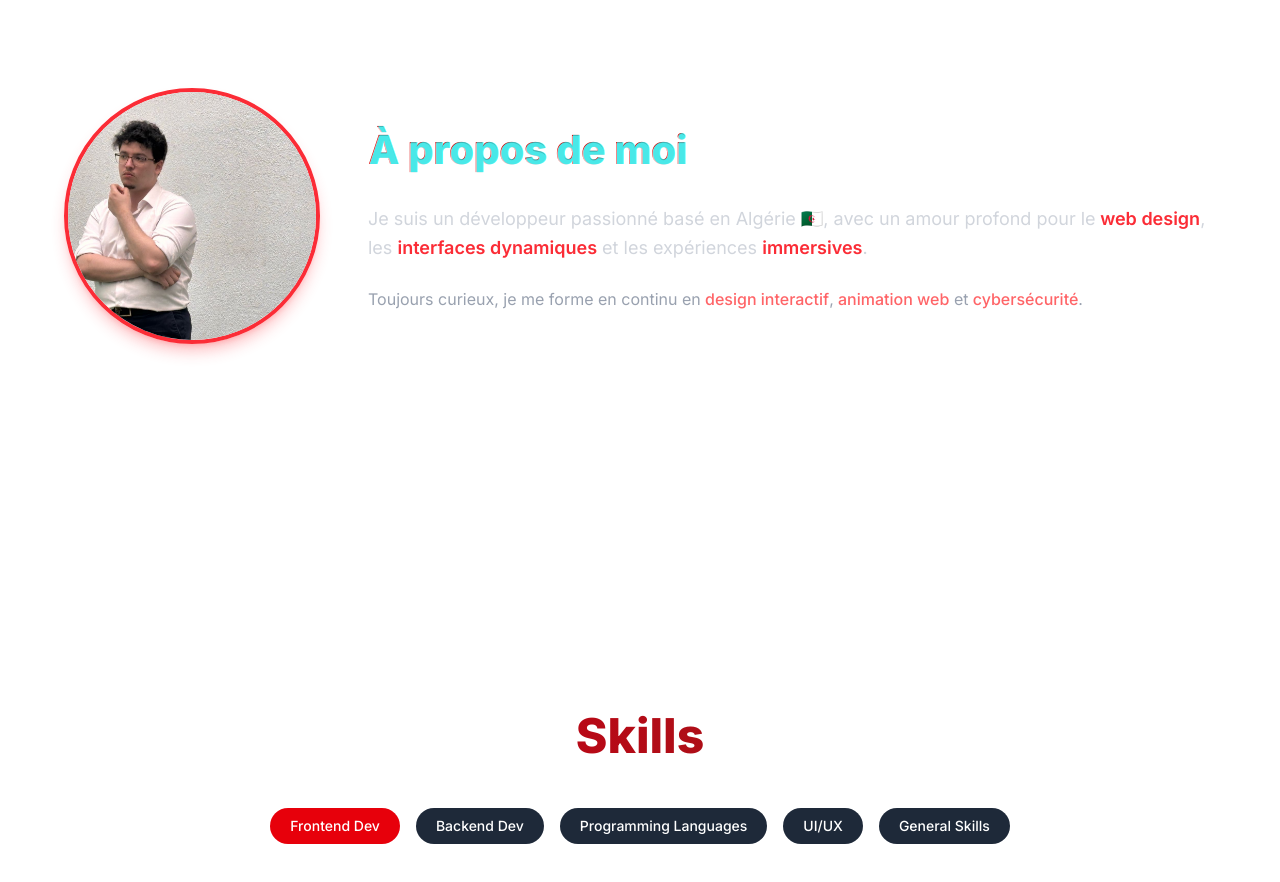
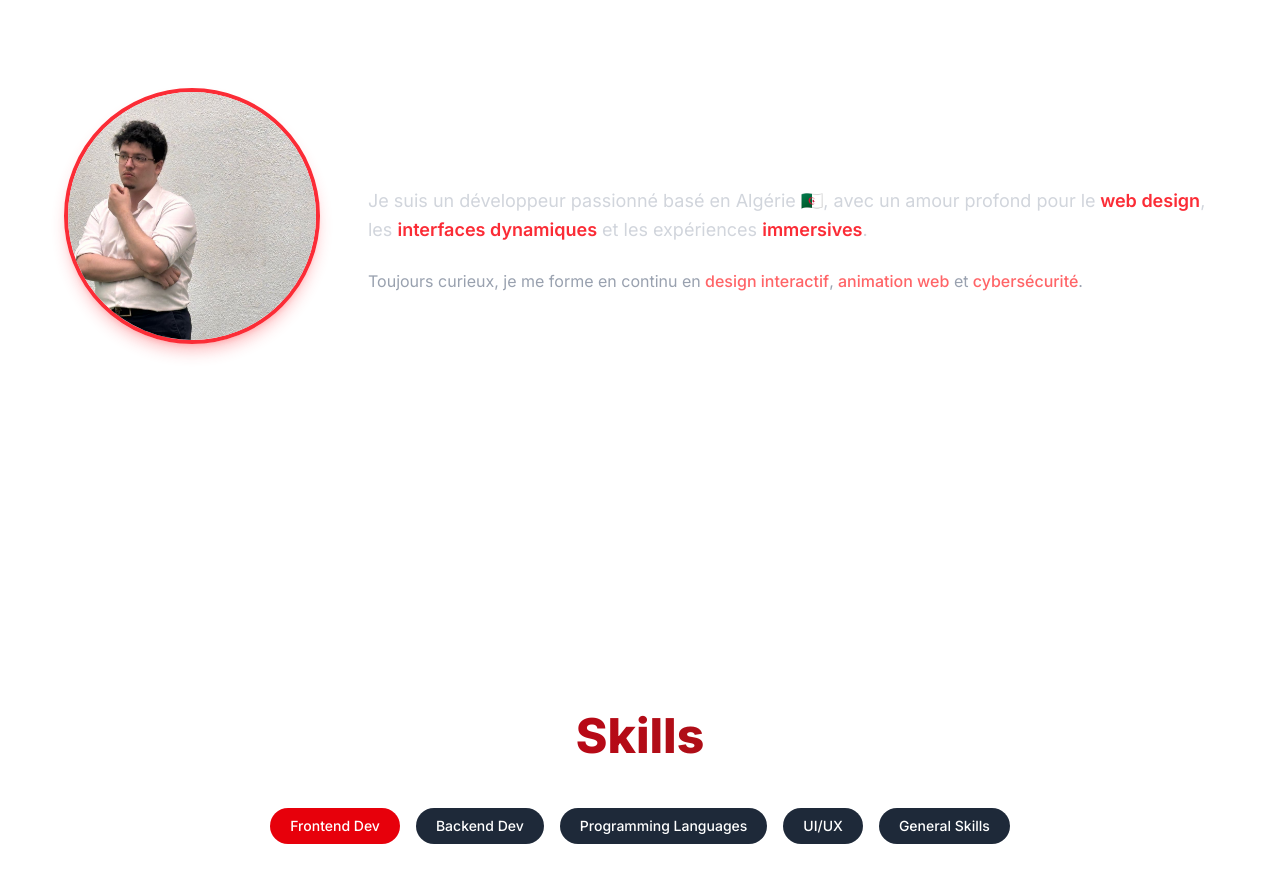
Before and after one commit to naderyb/my-portfolio, a Next.js app: page / in a window 1280 px wide. Shown: the part 1080-1962 px from the top of the page. Built offline with nearby package versions, Linux system fonts and the light colour scheme.

Commit message:
feat: Implement custom cursor styles and interactions for enhanced user experience

```diff
--- a/src/app/globals.css
+++ b/src/app/globals.css
@@ -25,52 +25,100 @@ body {
   font-family: Arial, Helvetica, sans-serif;
 }
 
-.glitch {
-  position: relative;
-  color: #d90000;
-  font-weight: 800;
-  font-size: 2.5rem;
-}
-.glitch::before,
-.glitch::after {
-  content: attr(data-text);
-  position: absolute;
-  left: 0;
-  top: 0;
-  opacity: 0.7;
-}
-.glitch::before {
-  color: #fff;
-  animation: glitchTop 1s infinite linear alternate-reverse;
-}
-.glitch::after {
-  color: #0ff;
-  animation: glitchBottom 1.2s infinite linear alternate-reverse;
+.cursor-main {
+  position: fixed;
+  top: -10;
+  left: -10;
+  width: 20px;
+  height: 20px;
+  background: red;
+  border-radius: 50%;
+  pointer-events: none;
+  mix-blend-mode: difference;
+  z-index: 9999;
+  transform: translate3d(0, 0, 0);
+  transition: background-color 0.2s ease;
 }
 
-/* Refined Scrollbar */
-.scrollbar-thin::-webkit-scrollbar {
-  width: 8px;
-  height: 8px;
+.cursor-trail {
+  position: fixed;
+  top: -7;
+  left: -7;
+  width: 15px;
+  height: 15px;
+  background: rgba(255, 0, 0, 0.3);
+  border-radius: 50%;
+  pointer-events: none;
+  z-index: 9998;
+  transform: translate3d(0, 0, 0);
+  transition: background-color 0.3s ease;
 }
 
-.scrollbar-thin::-webkit-scrollbar-track {
-  background: #1a1a1a;
-  border-radius: 10px;
+.cursor-glow {
+  position: fixed;
+  top: 0;
+  left: 0;
+  width: 80px;
+  height: 80px;
+  border-radius: 50%;
+  background: radial-gradient(circle, rgba(255,0,0,0.4) 0%, transparent 70%);
+  filter: blur(12px);
+  pointer-events: none;
+  z-index: 9997;
+  transform: translate3d(0, 0, 0);
+  opacity: 0.3;
+  transition: opacity 0.2s ease;
 }
 
-.scrollbar-thin::-webkit-scrollbar-thumb {
-  background-color: #ff6347;
-  border-radius: 10px;
-  border: 2px solid #1a1a1a;
+.cursor-main.hovering {
+  background: white;
+  transform: scale(1.3);
+  transition: transform 0.2s ease, background-color 0.2s ease;
 }
 
-.scrollbar-thin::-webkit-scrollbar-thumb:hover {
-  background-color: #ff4500;
+.cursor-glow.hovering {
+  background: radial-gradient(circle, rgba(255,255,255,0.5) 0%, transparent 70%);
+  opacity: 0.5;
+  transform: scale(1.4);
+}
+.cursor-trail.hovering {
+  background: rgba(255, 255, 255, 0.3);
+  transform: scale(1.2);
+}
+.cursor-main.clicking {
+  background: white;
+  transform: scale(1.5);
+  transition: transform 0.2s ease, background-color 0.2s ease;
+}
+
+/* Optional glowing underline */
+a.group span {
+  transition: width 0.3s ease;
+}
+
+@keyframes clickPulse {
+  0% {
+    transform: scale(1);
+    opacity: 1;
+  }
+  50% {
+    transform: scale(1.7);
+    opacity: 0.6;
+  }
+  100% {
+    transform: scale(1);
+    opacity: 1;
+  }
+}
+
+/* Hover interaction */
+.custom-cursor.cursor-hover {
+  background-color: red;
+  border-color: white;
+  transform: scale(1.4);
 }
 
 
-/* Add in globals.css */
 @keyframes neonFlicker {
   0% { border-color: #00FFFF; }
   50% { border-color: #00FFCC; }
@@ -81,44 +129,3 @@ body {
   border: 2px solid #00FFFF;
   animation: neonFlicker 1s infinite;
 }
-
-@keyframes glitchTop {
-  0% {
-    transform: translate(0px, 0px);
-  }
-  20% {
-    transform: translate(-2px, -2px);
-  }
-  40% {
-    transform: translate(2px, 2px);
-  }
-  60% {
-    transform: translate(-1px, 2px);
-  }
-  80% {
-    transform: translate(2px, -1px);
-  }
-  100% {
-    transform: translate(0px, 0px);
-  }
-}
-@keyframes glitchBottom {
-  0% {
-    transform: translate(0px, 0px);
-  }
-  20% {
-    transform: translate(2px, 1px);
-  }
-  40% {
-    transform: translate(-1px, -2px);
-  }
-  60% {
-    transform: translate(2px, 1px);
-  }
-  80% {
-    transform: translate(-1px, 2px);
-  }
-  100% {
-    transform: translate(0px, 0px);
-  }
-}
```
